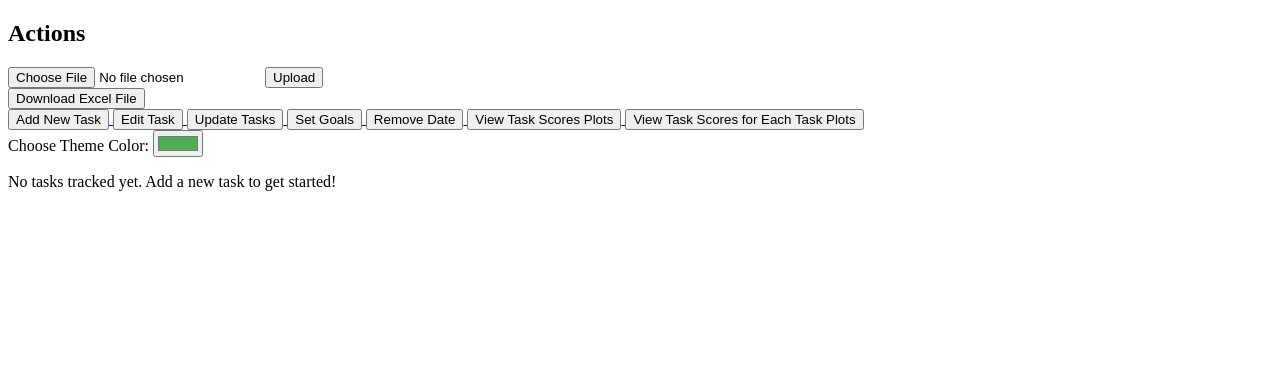
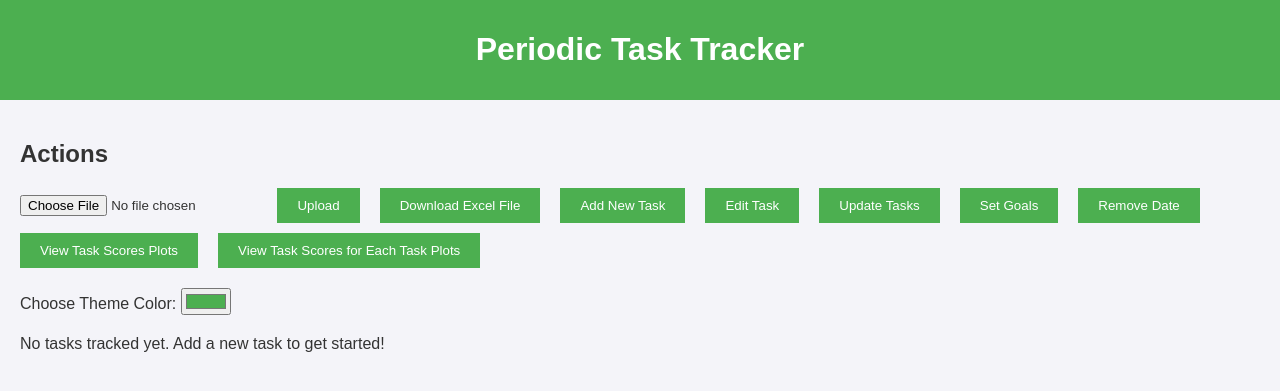
Before and after one commit to jtgannon10/Habit_Tracker, a Flask app: page / in a window 1280 px wide. Shown: the top 391 px of the page. Run offline with Flask 3, Linux system fonts and the light colour scheme.

Commit message:
Update index.html

```diff
--- a/templates/index.html
+++ b/templates/index.html
@@ -4,7 +4,7 @@
     <meta charset="UTF-8">
     <title>Periodic Task Tracker</title>
     <!-- Link to the favicon -->
-    <link rel="icon" type="image/vnd.microsoft.icon" href="{{ url_for('static', filename='favicon.ico') }}
+    <link rel="icon" type="image/vnd.microsoft.icon" href="{{ url_for('static', filename='favicon.ico') }}">
     <style>
         body {
             font-family: Arial, sans-serif;
```
